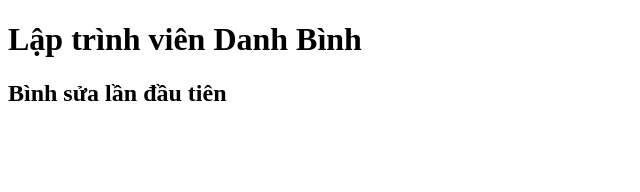
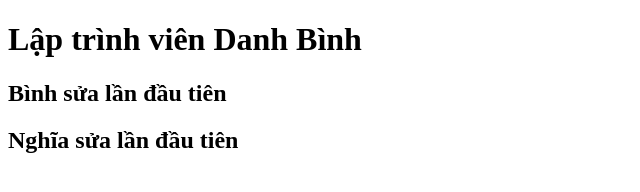
Before and after one commit to BinhDanh/TeamLapTrinh, a plain HTML site: page index.html in a window 1280 px wide. Shown: the whole page, without its empty margins (0-640 px from the left). Drawn offline with Linux system fonts and the light colour scheme.

Commit message:
2.Nghĩa sửa lần 1

```diff
--- a/index.html
+++ b/index.html
@@ -8,5 +8,6 @@
 <body>
     <h1>Lập trình viên Danh Bình</h1>
     <h2>Bình sửa lần đầu tiên</h2>
+    <h2>Nghĩa sửa lần đầu tiên</h2>
 </body>
 </html>
```
